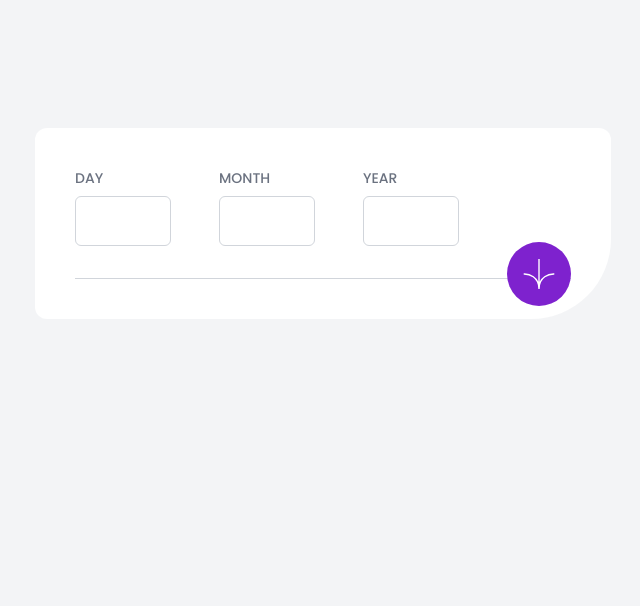
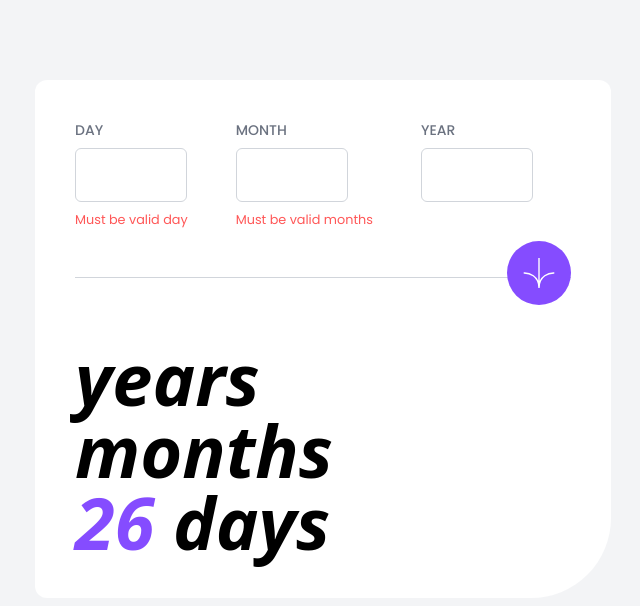
Before and after one commit to coder-kaleb/Age-snap, a website built with Vite: page index.html in a window 1280 px wide. Shown: the whole page, without its empty margins (317-957 px from the left). Built offline with nearby package versions, Linux system fonts and the light colour scheme.

```diff
--- a/index.html
+++ b/index.html
@@ -13,29 +13,32 @@
     <link rel="preconnect" href="https://fonts.googleapis.com" />
     <link rel="preconnect" href="https://fonts.gstatic.com" crossorigin />
     <link
-      href="https://fonts.googleapis.com/css2?family=Poppins:wght@100;200;300;400;500;600;700;800;900&display=swap"
+      href="https://fonts.googleapis.com/css2?family=Poppins:ital,wght@0,100;0,200;0,300;0,400;0,500;0,600;0,700;0,800;0,900;1,100;1,200;1,300;1,400;1,500;1,600;1,700;1,800;1,900&display=swap"
       rel="stylesheet"
     />
     <link rel="stylesheet" href="./src/output.css" />
     <title>Vite + TS</title>
   </head>
   <body class="bg-gray-100">
-    <div id="app">
+    <div id="app" class="max-mobile:mx-5">
       <main
-        class="mx-auto mt-32 max-w-xl rounded-xl  rounded-br-[80px] bg-white p-10"
+        class="mx-auto mt-20 max-w-xl rounded-xl rounded-br-[80px] bg-white p-10 max-mobile:mt-28 max-mobile:px-6"
       >
-        <form
-          class="font-poppins relative flex gap-12 border-b border-gray-300 pb-8 pr-12"
+        <div
+          class="relative mb-16 flex gap-12 border-b border-gray-300 pb-12 font-poppins max-mobile:gap-6 max-mobile:pb-16"
         >
           <div class="flex flex-col space-y-2">
             <label class="text-sm font-medium uppercase text-gray-500" for="day"
               >day</label
             >
             <input
-              class="w-24 rounded-md border border-gray-300 py-2 pl-3 text-2xl font-extrabold text-black"
-              type="text"
+              class="w-24 rounded-md border border-gray-300 py-2 pl-3 text-3xl font-extrabold tracking-wider text-black focus:outline-purple sm:w-28"
+              type="tel"
               id="day"
             />
+            <small class="text-light-red max-mobile:text-[10px]" id="error-day"
+              >Must be valid day</small
+            >
           </div>
           <div class="flex flex-col space-y-2">
             <label
@@ -44,10 +47,13 @@
               >month</label
             >
             <input
-              class="w-24 rounded-md border border-gray-300 py-2 pl-3 text-2xl font-extrabold text-black"
-              type="text"
+              class="w-24 rounded-md border border-gray-300 py-2 pl-3 text-3xl font-extrabold tracking-wider text-black focus:outline-purple sm:w-28"
+              type="tel"
               id="month"
             />
+            <small class="text-light-red max-mobile:text-[10px]" id="error-day"
+              >Must be valid months</small
+            >
           </div>
           <div class="flex flex-col space-y-2">
             <label
@@ -56,27 +62,31 @@
               >year</label
             >
             <input
-              class="w-24 rounded-md border border-gray-300 py-2 pl-3 text-2xl font-extrabold text-black"
-              type="text"
+              class="w-24 rounded-md border border-gray-300 py-2 pl-3 text-3xl font-extrabold tracking-wider text-black focus:outline-purple sm:w-28"
+              type="tel"
               id="year"
             />
+            <small class="text-light-red max-mobile:text-[10px]" id="error-year"
+              ></small
+            >
           </div>
           <button
-            class="flex h-16 w-16 items-center justify-center rounded-full bg-purple-700 p-4 text-center outline-none absolute -bottom-7 right-0"
+            class="bg-purple-700 absolute -bottom-7 right-0 flex h-16 w-16 items-center justify-center rounded-full bg-purple p-4 text-center outline-none hover:bg-indigo-700 max-mobile:right-[40%]"
+            id="btn-submit"
           >
             <img
-              src="./public/assets/images/icon-arrow.svg"
+              src="/assets/images/icon-arrow.svg"
               alt=""
               class="object-contain"
             />
           </button>
-        </form>
+        </div>
         <!-- <hr class="border-b border-gray-500 w-[400px]"> -->
         <div>
-          <h1>
-            <span></span>
-            <span></span>
-            <span></span>
+          <h1 class="text-7xl font-extrabold italic">
+            <p><span class="text-purple"></span> years</p>
+            <p><span class="text-purple"></span> months</p>
+            <p><span class="text-purple">26</span> days</p>
           </h1>
         </div>
       </main>
@@ -84,3 +94,5 @@
     <script type="module" src="/src/main.ts"></script>
   </body>
 </html>
+
+<!-- — — -->
--- a/package.json
+++ b/package.json
@@ -4,7 +4,8 @@
   "version": "0.0.0",
   "type": "module",
   "scripts": {
-    "dev": "tailwindcss -i ./src/input.css -o ./src/output.css --watch",
+    "tail": "tailwindcss -i ./src/input.css -o ./src/output.css --watch",
+    "dev": "vite",
     "build": "tsc && vite build",
     "preview": "vite preview"
   },
--- a/src/main.ts
+++ b/src/main.ts
@@ -1 +1,19 @@
-let na = "kaleb";
+let yearEl = <HTMLInputElement>document.getElementById("year");
+let monthEl = <HTMLInputElement>document.getElementById("month");
+let dayEl = <HTMLInputElement>document.getElementById("day");
+let btnSubmit = <HTMLButtonElement>document.getElementById("btn-submit");
+
+// error Elements
+let errDay = document.getElementById('error-day')
+let errMonth = <HTMLElement>document.getElementById('error-month')
+let errYear = document.getElementById('error-year')
+
+
+const calculateAge = (e: Event) => {
+    e.preventDefault()
+    if(+monthEl.value > 12) {
+        // errMonth?.textContent = 'Must be vaild month'
+    }
+
+};
+btnSubmit?.addEventListener("click", calculateAge);
--- a/tailwind.config.js
+++ b/tailwind.config.js
@@ -6,6 +6,13 @@
       fontFamily: {
         poppins: "'Poppins', sans-serif",
       },
+      screens: {
+        'mobile': '550px'
+      },
+      colors: {
+        'purple': 'hsl(259, 100%, 65%)',
+        'light-red': 'hsl(0, 100%, 67%)'
+      }
     },
   },
   plugins: [],
```
Also changed, not shown: src/counter.ts (added), src/output.css.
